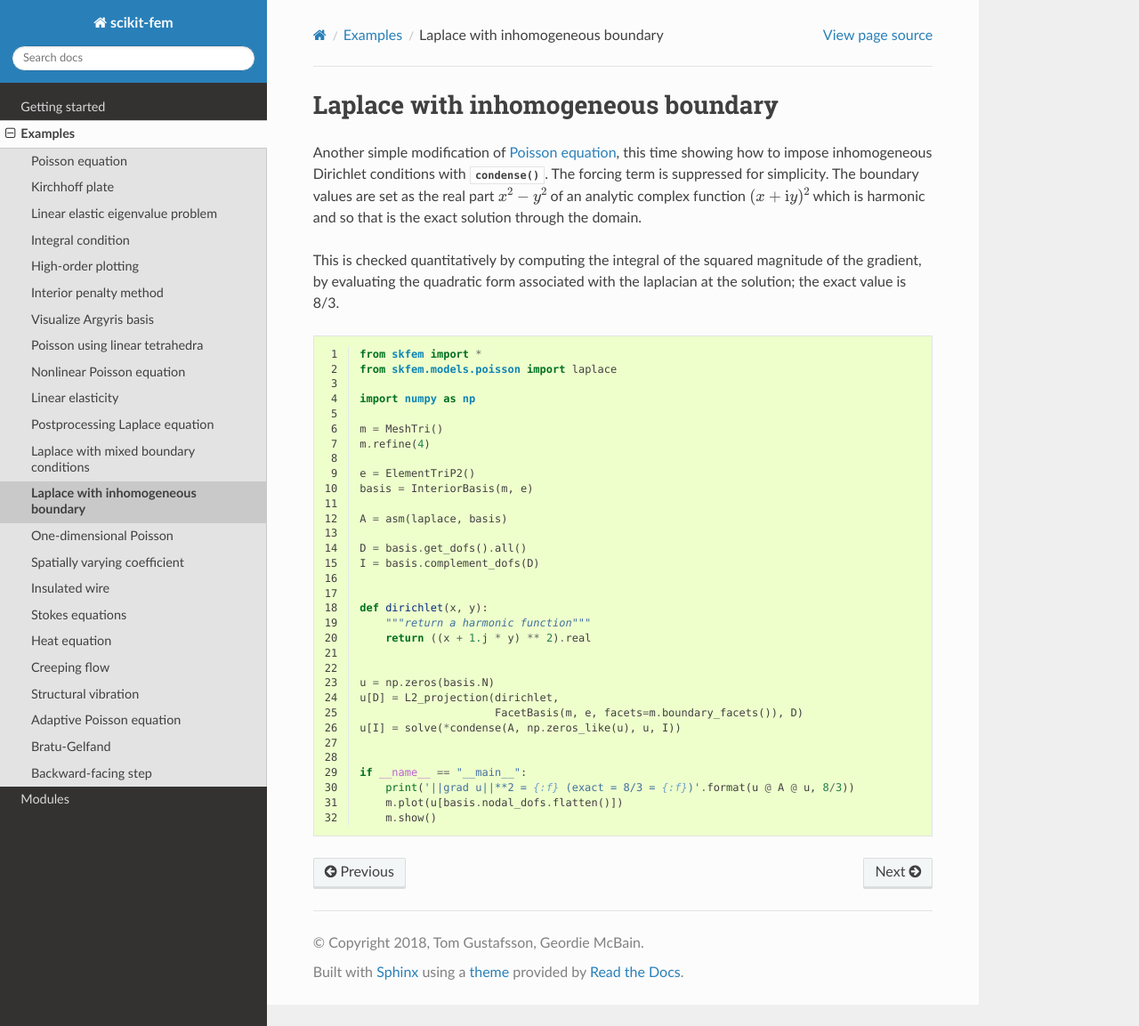
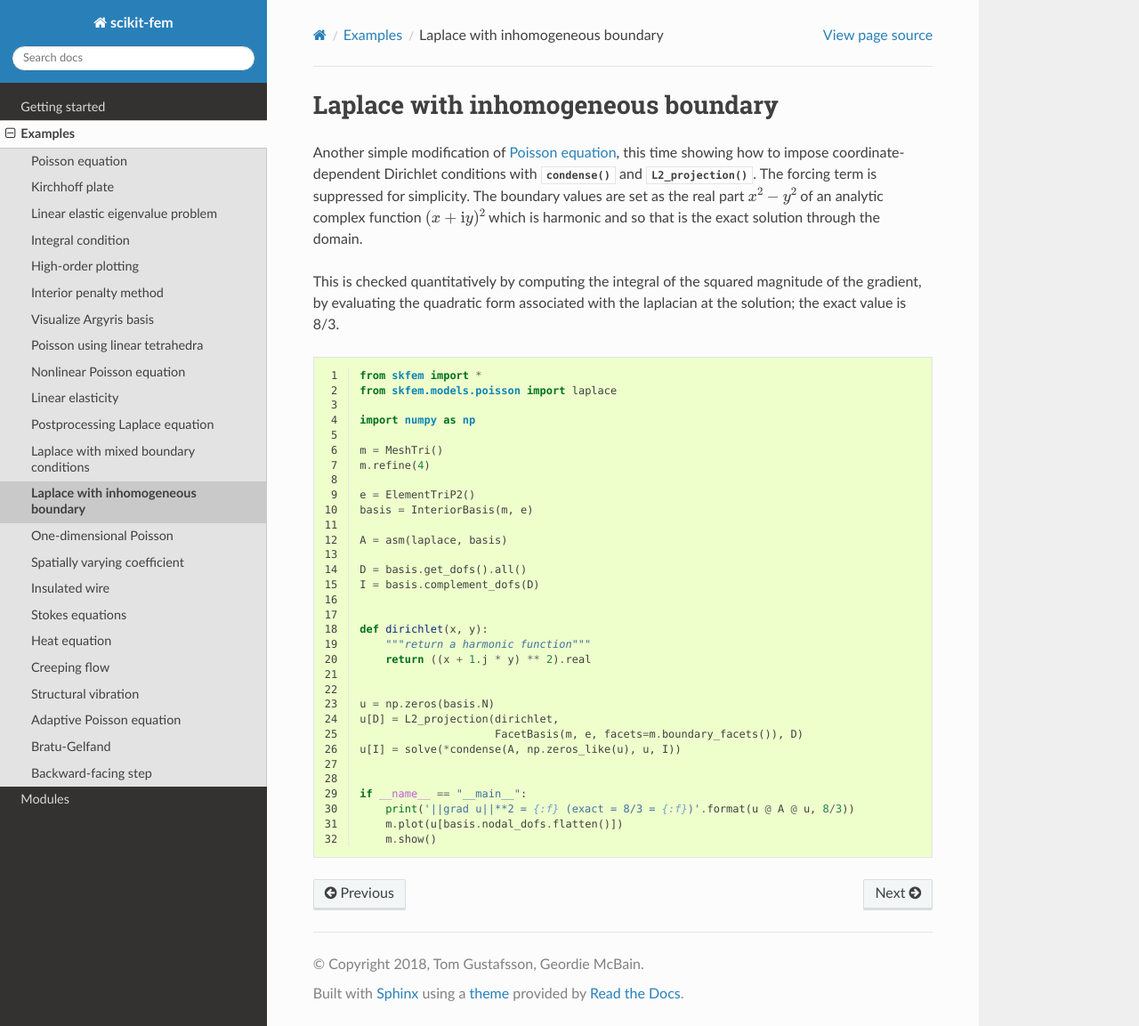
Before and after one commit to kinnala/scikit-fem, a Sphinx documentation site: the page built from docs/examples/ex14.rst, in a window 1280 px wide and 1153 px high. Shown: the whole window at 89% size. Built offline with Sphinx 7.4.7 and the Read the Docs theme 2.0.0, drawn with Linux system fonts in a browser that asks for light colours.

Commit message:
precised that the bcs are not just inhomogeneous but coordinate-dependent #112

```diff
--- a/docs/examples/ex14.rst
+++ b/docs/examples/ex14.rst
@@ -1,10 +1,13 @@
 Laplace with inhomogeneous boundary
 -----------------------------------
 
-Another simple modification of :ref:`poisson`, this time showing how to
-impose inhomogeneous Dirichlet conditions with :func:`~skfem.utils.condense`.
-The forcing term is suppressed for simplicity. The boundary values
-are set as the real part :math:`x^2 - y^2` of an analytic complex function :math:`(x + \mathrm i y)^2` which is harmonic and so that is the exact solution through the domain.
+Another simple modification of :ref:`poisson`, this time showing how
+to impose coordinate-dependent Dirichlet conditions with
+:func:`~skfem.utils.condense` and :func:`~skfem.utils.L2_projection`.
+The forcing term is suppressed for simplicity. The boundary values are
+set as the real part :math:`x^2 - y^2` of an analytic complex function
+:math:`(x + \mathrm i y)^2` which is harmonic and so that is the exact
+solution through the domain.
 
 This is checked quantitatively by computing the integral of the squared
 magnitude of the gradient, by evaluating the quadratic form associated with the
```
